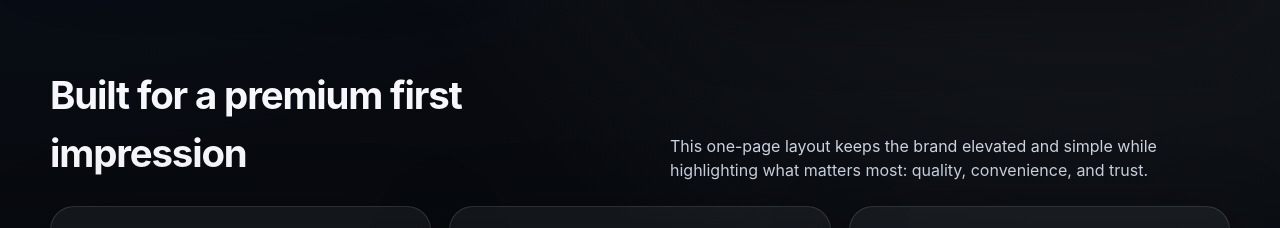
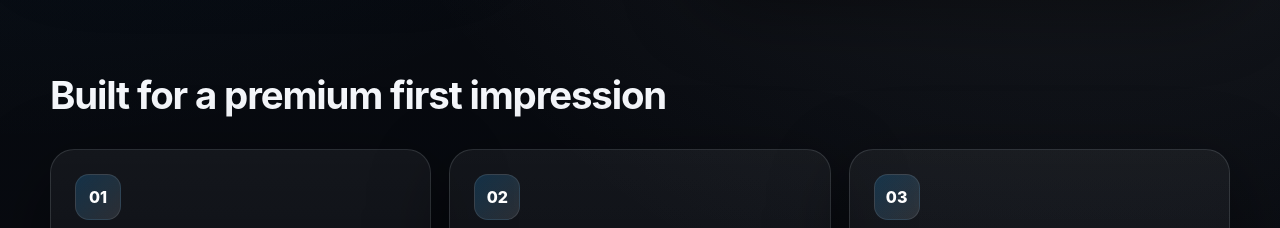
Before and after one commit to detailsbyjazz-droid/Website, a plain HTML site: page index.html in a window 1280 px wide. Shown: the part 1040-1268 px from the top of the page. Drawn offline with Linux system fonts and the light colour scheme; a script that the page names is missing.

Commit message:
Update index.html

```diff
--- a/index.html
+++ b/index.html
@@ -610,7 +610,7 @@
             <h2>Built for a premium first impression</h2>
           </div>
           <p>
-            This one-page layout keeps the brand elevated and simple while highlighting what matters most: quality, convenience, and trust.
+
           </p>
         </div>
         <div class="cards">
```
